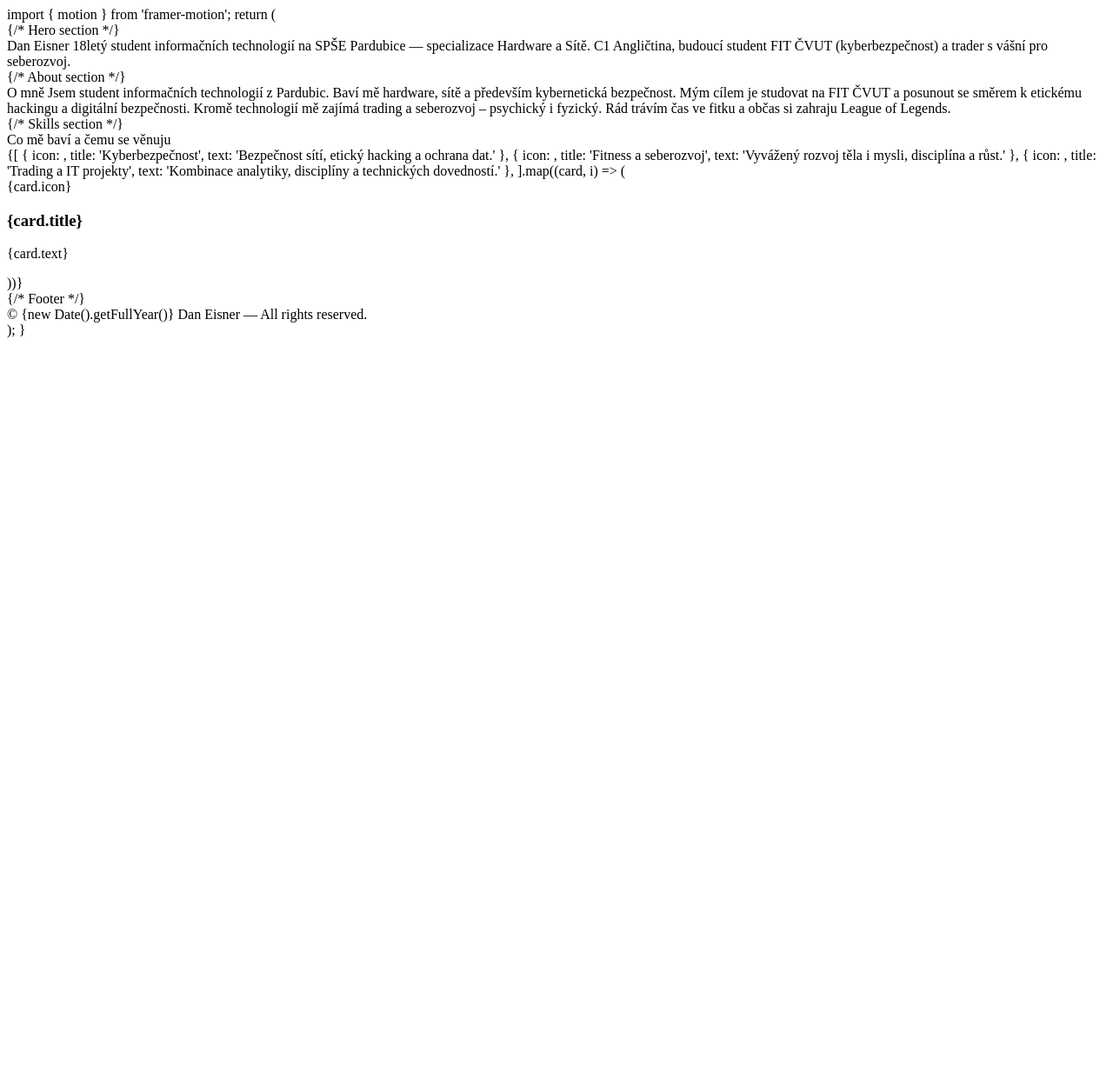
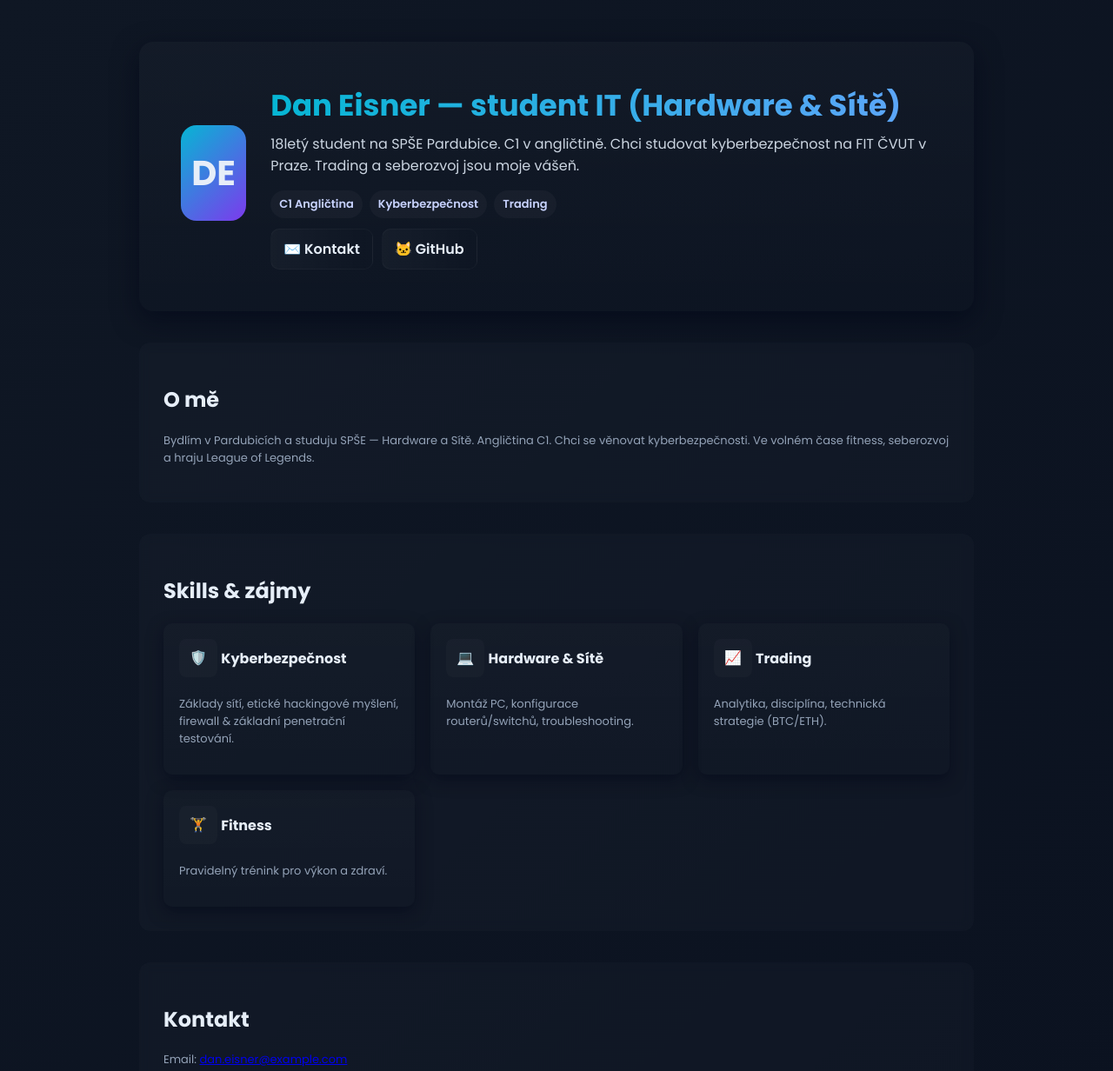
Before and after one commit to eisnerdan/webb, a plain HTML site: page index.html in a window 1280 px wide. Shown: the top 1232 px of the page at 87% size. Before the commit the page ends 800 px from the top, so only its background shows below. Drawn offline with Linux system fonts and the light colour scheme.

Commit message:
index.html

```diff
--- a/index.html
+++ b/index.html
@@ -1,104 +1,113 @@
-import { motion } from 'framer-motion';
-return (
-<div className="min-h-screen bg-gradient-to-br from-slate-900 via-slate-800 to-slate-900 text-white font-sans">
-{/* Hero section */}
-<section className="flex flex-col justify-center items-center text-center h-screen px-4">
-<motion.h1
-initial={{ opacity: 0, y: -40 }}
-animate={{ opacity: 1, y: 0 }}
-transition={{ duration: 1 }}
-className="text-5xl md:text-6xl font-bold mb-4 bg-gradient-to-r from-cyan-400 to-blue-500 bg-clip-text text-transparent"
->
-Dan Eisner
-</motion.h1>
-<motion.p
-initial={{ opacity: 0, y: 30 }}
-animate={{ opacity: 1, y: 0 }}
-transition={{ duration: 1, delay: 0.3 }}
-className="text-lg md:text-xl text-slate-300 max-w-2xl"
->
-18letý student informačních technologií na SPŠE Pardubice — specializace Hardware a Sítě.
-C1 Angličtina, budoucí student FIT ČVUT (kyberbezpečnost) a trader s vášní pro seberozvoj.
-</motion.p>
-<motion.div
-initial={{ opacity: 0 }}
-animate={{ opacity: 1 }}
-transition={{ delay: 1 }}
-className="mt-10 flex gap-4"
->
-<a href="mailto:dan.eisner@example.com" className="p-3 bg-slate-700 rounded-full hover:bg-slate-600 transition">
-<Mail className="w-5 h-5" />
-</a>
-<a href="https://github.com" className="p-3 bg-slate-700 rounded-full hover:bg-slate-600 transition">
-<Github className="w-5 h-5" />
-</a>
-</motion.div>
-</section>
+<!doctype html>
+<html lang="cs">
+<head>
+  <meta charset="utf-8" />
+  <meta name="viewport" content="width=device-width,initial-scale=1" />
+  <title>Dan Eisner — Portfolio</title>
+  <link href="https://fonts.googleapis.com/css2?family=Poppins:wght@300;400;600;700&display=swap" rel="stylesheet">
+  <style>
+    :root{
+      --bg1:#0f1724; --bg2:#0b1220;
+      --accent1:#06b6d4; --accent2:#7c3aed;
+    }
+    *{box-sizing:border-box}
+    body{margin:0;font-family:'Poppins',sans-serif;background:linear-gradient(135deg,var(--bg1),var(--bg2));color:#e6eef8}
+    .container{max-width:1000px;margin:0 auto;padding:48px 20px}
+    .hero{display:flex;align-items:center;gap:28px;padding:48px;border-radius:16px;background:linear-gradient(180deg,rgba(255,255,255,0.02),transparent);box-shadow:0 10px 30px rgba(2,6,23,0.6)}
+    .avatar{width:110px;height:110px;border-radius:18px;display:flex;align-items:center;justify-content:center;background:linear-gradient(135deg,var(--accent1),var(--accent2));font-size:40px;font-weight:700;animation:float 4s ease-in-out infinite}
+    @keyframes float{0%{transform:translateY(0)}50%{transform:translateY(-8px)}100%{transform:translateY(0)}}
+    .h1{font-size:34px;margin:0;background:linear-gradient(90deg,var(--accent1),#60a5fa);-webkit-background-clip:text;background-clip:text;color:transparent}
+    .lead{color:#cbd5e1;margin-top:6px}
+    .badges{display:flex;gap:8px;margin-top:12px}
+    .badge{padding:6px 10px;border-radius:999px;background:rgba(255,255,255,0.03);font-weight:600;font-size:13px;color:#c7d2fe}
+    .section{margin-top:36px;padding:28px;border-radius:12px;background:rgba(255,255,255,0.02);backdrop-filter:blur(6px);opacity:0;transform:translateY(12px);transition:all 500ms cubic-bezier(.2,.9,.2,1)}
+    .section.visible{opacity:1;transform:none}
+    .grid{display:grid;grid-template-columns:repeat(auto-fit,minmax(220px,1fr));gap:18px;margin-top:18px}
+    .card{padding:18px;border-radius:10px;background:linear-gradient(180deg,rgba(255,255,255,0.01),transparent);box-shadow:0 6px 18px rgba(2,6,23,0.5);transition:transform 220ms,box-shadow 220ms}
+    .card:hover{transform:translateY(-6px);box-shadow:0 18px 40px rgba(2,6,23,0.6)}
+    .icon{width:44px;height:44px;border-radius:8px;display:inline-flex;align-items:center;justify-content:center;margin-bottom:8px;background:rgba(255,255,255,0.02)}
+    .footer{opacity:0.7;text-align:center;margin-top:28px;font-size:13px;color:#94a3b8}
+    @media (max-width:640px){.hero{flex-direction:column;text-align:center}.avatar{width:96px;height:96px;font-size:32px}.h1{font-size:28px}}
+    .links{display:flex;gap:10px;margin-top:12px}
+    .linkbtn{display:inline-flex;align-items:center;gap:8px;padding:10px 14px;border-radius:10px;background:linear-gradient(90deg,rgba(255,255,255,0.03),transparent);text-decoration:none;color:inherit;border:1px solid rgba(255,255,255,0.03);font-weight:600}
+    .small{font-size:13px;color:#94a3b8}
+  </style>
+</head>
+<body>
+  <div class="container">
+    <header class="hero">
+      <div class="avatar">DE</div>
+      <div>
+        <h1 class="h1">Dan Eisner — student IT (Hardware & Sítě)</h1>
+        <p class="lead">18letý student na SPŠE Pardubice. C1 v angličtině. Chci studovat kyberbezpečnost na FIT ČVUT v Praze. Trading a seberozvoj jsou moje vášeň.</p>
+        <div class="badges">
+          <div class="badge">C1 Angličtina</div>
+          <div class="badge">Kyberbezpečnost</div>
+          <div class="badge">Trading</div>
+        </div>
+        <div class="links">
+          <a class="linkbtn" href="mailto:dan.eisner@example.com">✉️ Kontakt</a>
+          <a class="linkbtn" href="#">🐱 GitHub</a>
+        </div>
+      </div>
+    </header>
 
+    <section class="section" id="about">
+      <h2>O mě</h2>
+      <p class="small">Bydlím v Pardubicích a studuju SPŠE — Hardware a Sítě. Angličtina C1. Chci se věnovat kyberbezpečnosti. Ve volném čase fitness, seberozvoj a hraju League of Legends.</p>
+    </section>
 
-{/* About section */}
-<section className="max-w-4xl mx-auto py-20 px-6">
-<motion.h2
-initial={{ opacity: 0, y: 40 }}
-whileInView={{ opacity: 1, y: 0 }}
-transition={{ duration: 0.6 }}
-className="text-3xl font-bold mb-8 text-center"
->
-O mně
-</motion.h2>
+    <section class="section" id="skills">
+      <h2>Skills & zájmy</h2>
+      <div class="grid">
+        <div class="card">
+          <div class="icon">🛡️</div>
+          <strong>Kyberbezpečnost</strong>
+          <p class="small">Základy sítí, etické hackingové myšlení, firewall & základní penetrační testování.</p>
+        </div>
+        <div class="card">
+          <div class="icon">💻</div>
+          <strong>Hardware & Sítě</strong>
+          <p class="small">Montáž PC, konfigurace routerů/switchů, troubleshooting.</p>
+        </div>
+        <div class="card">
+          <div class="icon">📈</div>
+          <strong>Trading</strong>
+          <p class="small">Analytika, disciplína, technická strategie (BTC/ETH).</p>
+        </div>
+        <div class="card">
+          <div class="icon">🏋️</div>
+          <strong>Fitness</strong>
+          <p class="small">Pravidelný trénink pro výkon a zdraví.</p>
+        </div>
+      </div>
+    </section>
 
+    <section class="section" id="contact">
+      <h2>Kontakt</h2>
+      <p class="small">Email: <a href="mailto:dan.eisner@example.com">dan.eisner@example.com</a></p>
+    </section>
 
-<motion.p
-initial={{ opacity: 0 }}
-whileInView={{ opacity: 1 }}
-transition={{ duration: 0.6 }}
-className="text-lg text-slate-300 leading-relaxed text-center"
->
-Jsem student informačních technologií z Pardubic. Baví mě hardware, sítě a především kybernetická bezpečnost.
-Mým cílem je studovat na FIT ČVUT a posunout se směrem k etickému hackingu a digitální bezpečnosti.
-Kromě technologií mě zajímá trading a seberozvoj – psychický i fyzický. Rád trávím čas ve fitku a občas si zahraju League of Legends.
-</motion.p>
-</section>
+    <div class="footer">© <span id="year"></span> Dan Eisner — vytvořeno rychle a hezky</div>
+  </div>
 
+  <script>
+    document.getElementById('year').textContent = new Date().getFullYear();
 
-{/* Skills section */}
-<section className="bg-slate-800/40 py-20 px-6">
-<motion.h2
-initial={{ opacity: 0, y: 40 }}
-whileInView={{ opacity: 1, y: 0 }}
-transition={{ duration: 0.6 }}
-className="text-3xl font-bold mb-12 text-center"
->
-Co mě baví a čemu se věnuju
-</motion.h2>
+    // reveal on scroll
+    const obs = new IntersectionObserver((entries) => {
+      entries.forEach(e => { if (e.isIntersecting) e.target.classList.add('visible'); });
+    }, { threshold: 0.15 });
+    document.querySelectorAll('.section').forEach(s => obs.observe(s));
 
-
-<div className="grid md:grid-cols-3 gap-8 max-w-5xl mx-auto">
-{[
-{ icon: <Shield className="w-10 h-10 text-cyan-400" />, title: 'Kyberbezpečnost', text: 'Bezpečnost sítí, etický hacking a ochrana dat.' },
-{ icon: <Dumbbell className="w-10 h-10 text-green-400" />, title: 'Fitness a seberozvoj', text: 'Vyvážený rozvoj těla i mysli, disciplína a růst.' },
-{ icon: <Github className="w-10 h-10 text-indigo-400" />, title: 'Trading a IT projekty', text: 'Kombinace analytiky, disciplíny a technických dovedností.' },
-].map((card, i) => (
-<motion.div
-key={i}
-initial={{ opacity: 0, y: 40 }}
-whileInView={{ opacity: 1, y: 0 }}
-transition={{ duration: 0.6, delay: i * 0.2 }}
-className="bg-slate-900/60 p-8 rounded-2xl shadow-lg hover:shadow-xl hover:scale-[1.02] transition-all text-center"
->
-<div className="flex justify-center mb-4">{card.icon}</div>
-<h3 className="text-xl font-semibold mb-2">{card.title}</h3>
-<p className="text-slate-400">{card.text}</p>
-</motion.div>
-))}
-</div>
-</section>
-
-
-{/* Footer */}
-<footer className="text-center py-10 text-slate-500 text-sm">
-© {new Date().getFullYear()} Dan Eisner — All rights reserved.
-</footer>
-</div>
-);
-}
+    // small type-in lead
+    const lead = document.querySelector('.lead');
+    if(lead){
+      const text = lead.textContent;
+      lead.textContent = '';
+      let i = 0;
+      (function type(){ if(i<=text.length){ lead.textContent = text.slice(0,i++); setTimeout(type,8)} }());
+    }
+  </script>
+</body>
+</html>
```
